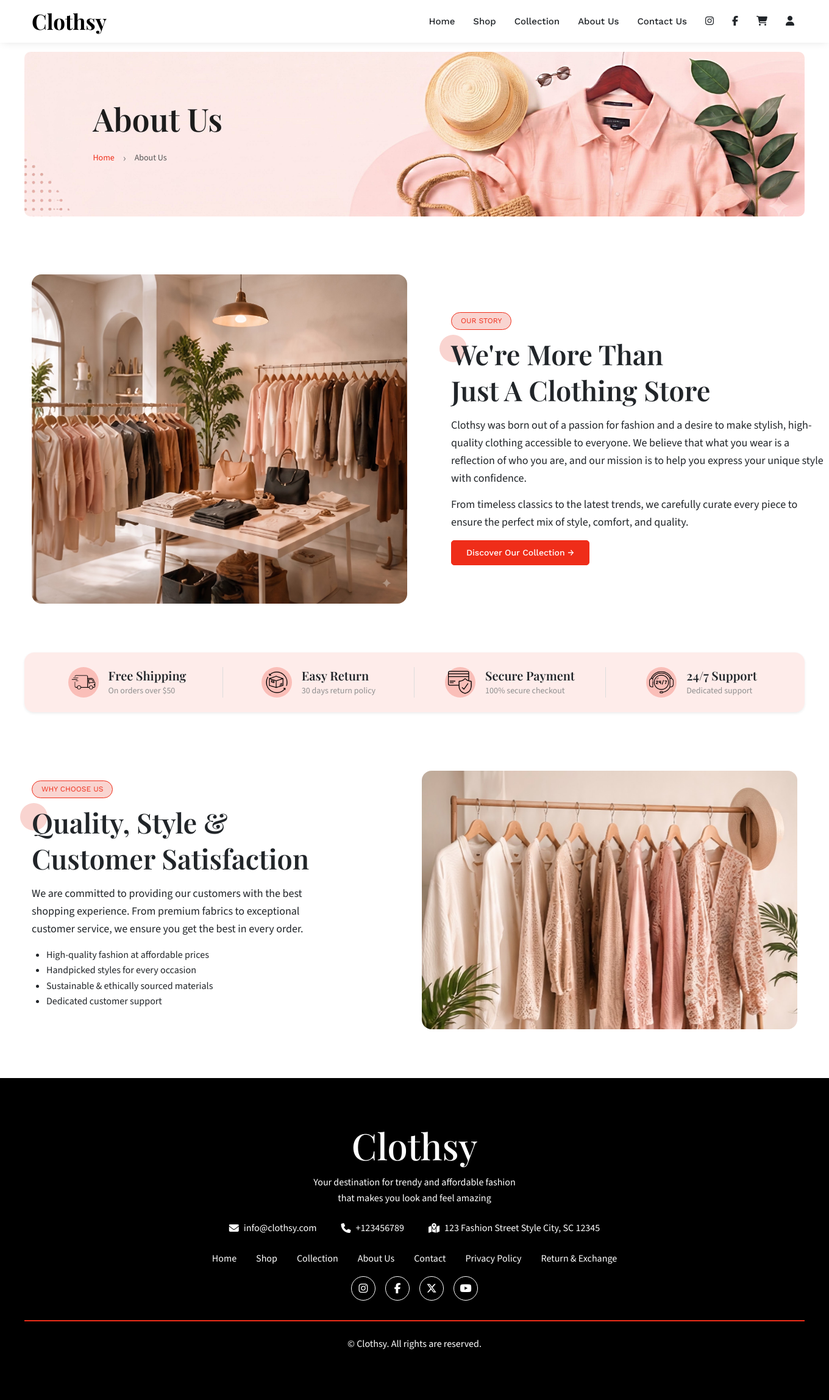
After one commit to kuldeep0932/clothsyE, a PHP site: page /clothsyE/about-us.php in a window 1360 px wide. The commit adds this page. Shown: the whole page at 61% size. Run offline with PHP 8.4, Linux system fonts and the light colour scheme; some libraries are stand-ins or nearby versions; some web fonts are replaced.

Commit message:
added the about us page

```diff
--- /dev/null
+++ b/about-us.php
@@ -0,0 +1,181 @@
+<?php
+$pageTitle = "About Us - Clothsy";
+$pageDescription = "Welcome to the homepage of My Website. Discover amazing content.";
+$pageKeywords = "home, my website, awesome content";
+?>
+<?php include('./templates/header.php'); ?>
+<!-- page header section banner start -->
+<section class="clothsy-shop-banner">
+    <div class="container">
+
+        <div class="clothsy-shop-banner-content">
+
+            <h1>About Us</h1>
+
+            <div class="clothsy-breadcrumb">
+                <a href="/">Home</a>
+                <span class="arrow">›</span>
+                <span class="current">About Us</span>
+            </div>
+
+        </div>
+    </div>
+</section>
+<!-- page header section banner end -->
+
+<!-- our story section start -->
+<section class="story-section section_padding">
+    <div class="container">
+
+        <!-- Left Image -->
+        <div class="row gap-5 align-items-center flex-md-nowrap flex-wrap justify-content-between">
+            <div class="story-image col-md-6">
+                <img src="./assets/images/our_story.jpeg" alt="Clothing store interior" class="img-fluid rounded-4" />
+            </div>
+
+            <!-- Right Content -->
+            <div class="story-content col-md-6 heading_cont text-start">
+
+                <h4 class="story-label sect_top_heading mx-0">Our Story</h4>
+
+                <h2 class="sect_main_heading mx-0">
+                    We're More Than<br />
+                    Just a Clothing Store
+                </h2>
+
+                <p class="sect_main_para">
+                    Clothsy was born out of a passion for fashion and a desire to
+                    make stylish, high-quality clothing accessible to everyone.
+                    We believe that what you wear is a reflection of who you are,
+                    and our mission is to help you express your unique style
+                    with confidence.
+                </p>
+
+                <p class="sect_main_para">
+                    From timeless classics to the latest trends, we carefully
+                    curate every piece to ensure the perfect mix of style,
+                    comfort, and quality.
+                </p>
+
+                <a href="#" class="story-button btn btn_fill btn-lg px-4 me-md-2">
+                    Discover Our Collection
+                    <span>→</span>
+                </a>
+
+            </div>
+
+        </div>
+
+    </div>
+</section>
+<!-- our story section end -->
+<!-- sevices section start -->
+<section class="service_sect pb-3 d-md-block d-none">
+    <div class="container p-4 rounded-4 shadow-sm serv_main_cont mt-0 sect_bg about_page_serve">
+        <div class="row row-gap-4">
+            <div class="col-md-4 col-xl-3">
+                <div class="card border-0 serv_card bg-transparent">
+                    <div class="card-body p-0">
+                        <div class="service_content_card d-flex align-items-center justify-content-center gap-3">
+                            <div class="service_icon">
+                                <img src="./assets/images/free_ship.png" alt="service icon" width="40px" height="40px">
+                            </div>
+                            <div class="service_content">
+                                <h3 class="mb-0">Free Shipping</h3>
+                                <p class="mb-0">On orders over $50</p>
+                            </div>
+                        </div>
+                    </div>
+                </div>
+            </div>
+            <div class="col-md-4 col-xl-3">
+                <div class="card border-0 serv_card bg-transparent">
+                    <div class="card-body p-0">
+                        <div class="service_content_card d-flex align-items-center justify-content-center gap-3">
+                            <div class="service_icon">
+                                <img src="./assets/images/easy_return.png" alt="service icon" width="40px"
+                                    height="40px">
+                            </div>
+                            <div class="service_content">
+                                <h3 class="mb-0">Easy Return</h3>
+                                <p class="mb-0">30 days return policy</p>
+                            </div>
+                        </div>
+                    </div>
+                </div>
+            </div>
+            <div class="col-md-4 col-xl-3">
+                <div class="card border-0 serv_card bg-transparent">
+                    <div class="card-body p-0">
+                        <div class="service_content_card d-flex align-items-center justify-content-center gap-3">
+                            <div class="service_icon">
+                                <img src="./assets/images/secure-payment.png" alt="service icon" width="40px"
+                                    height="40px">
+                            </div>
+                            <div class="service_content">
+                                <h3 class="mb-0">Secure Payment</h3>
+                                <p class="mb-0">100% secure checkout</p>
+                            </div>
+                        </div>
+                    </div>
+                </div>
+            </div>
+            <div class="col-md-4 col-xl-3">
+                <div class="card border-0 serv_card bg-transparent">
+                    <div class="card-body p-0">
+                        <div class="service_content_card d-flex align-items-center justify-content-center gap-3">
+                            <div class="service_icon">
+                                <img src="./assets/images/support.png" alt="service icon" width="40px" height="40px">
+                            </div>
+                            <div class="service_content">
+                                <h3 class="mb-0">24/7 Support</h3>
+                                <p class="mb-0">Dedicated support</p>
+                            </div>
+                        </div>
+                    </div>
+                </div>
+            </div>
+        </div>
+    </div>
+</section>
+<!-- sevices section end -->
+
+<!-- why choose us section start -->
+<section class="why_choose-section section_padding">
+    <div class="container">
+
+        <div class="row gap-5 align-items-center flex-md-nowrap flex-wrap justify-content-between">
+            <!-- Left Image -->
+            <div class="why_choose-content col-md-5 heading_cont text-start">
+
+                <h4 class="story-label sect_top_heading mx-0">WHY CHOOSE US</h4>
+
+                <h2 class="sect_main_heading mx-0">
+                    Quality, Style &</br />
+                    Customer Satisfaction
+                </h2>
+
+                <p class="sect_main_para">
+                    We are committed to providing our customers with the best shopping experience. From premium fabrics
+                    to exceptional customer service, we ensure you get the best in every order.
+                </p>
+                <ul class="ps-4">
+                    <li>High-quality fashion at affordable prices</li>
+                    <li>Handpicked styles for every occasion</li>
+                    <li>Sustainable &amp; ethically sourced materials</li>
+                    <li>Dedicated customer support</li>
+                </ul>
+
+            </div>
+
+            <!-- Right Content -->
+            <div class="why_choose-image col-md-6">
+                <img src="./assets/images/why_choose_about.jpeg" alt="Clothing store interior" class="img-fluid rounded-4" />
+            </div>
+        </div>
+
+    </div>
+</section>
+<!-- why choose us section end -->
+
+<?php include('./templates/footer.php'); ?>
--- a/assets/css/style.css
+++ b/assets/css/style.css
@@ -48,7 +48,7 @@ body::-webkit-scrollbar-thumb {
 .sect_bg {
   position: relative;
   overflow: hidden;
-  background-color: #ef2d1917;
+  background-color: #ef2d1917 !important;
   z-index: 0;
 }
 
@@ -1217,7 +1217,11 @@ input[type="checkbox"] {
 
 /* collection page css end *
 
-
+/* about us page css start */
+.about_page_serve.sect_bg{
+  background-color: #ef2d1917 !important;
+}
+/* about us page css end */
 
 
 /* media quiries */
--- a/collection.php
+++ b/collection.php
@@ -1,3 +1,8 @@
+<?php
+  $pageTitle = "Collection - Clothsy";
+  $pageDescription = "Welcome to the homepage of My Website. Discover amazing content.";
+  $pageKeywords = "home, my website, awesome content";
+  ?>
 <?php include('./templates/header.php'); ?>
 
 <!-- page header section banner start -->
--- a/index.php
+++ b/index.php
@@ -1,3 +1,8 @@
+<?php
+  $pageTitle = "Home - Clothsy";
+  $pageDescription = "Welcome to the homepage of My Website. Discover amazing content.";
+  $pageKeywords = "home, my website, awesome content";
+  ?>
 <?php include('./templates/header.php'); ?>
 
   <!-- banner section start -->
--- a/shop.php
+++ b/shop.php
@@ -1,3 +1,8 @@
+<?php
+  $pageTitle = "Shop - Clothsy";
+  $pageDescription = "Welcome to the homepage of My Website. Discover amazing content.";
+  $pageKeywords = "home, my website, awesome content";
+  ?>
 <?php include('./templates/header.php'); ?>
 
 <!-- page header section banner start -->
--- a/templates/footer.php
+++ b/templates/footer.php
@@ -34,9 +34,9 @@
             <!-- footer navigation links start -->
             <ul
               class="footer_navig list-unstyled d-flex align-items-center gap-md-3 gap-3 flex-wrap justify-content-center mb-3">
-              <li><a href="#" class="text-white p-2">Home</a></li>
-              <li><a href="#" class="text-white p-2">Shop</a></li>
-              <li><a href="#" class="text-white p-2">Collection</a></li>
+              <li><a href="./index.php" class="text-white p-2">Home</a></li>
+              <li><a href="./shop.php" class="text-white p-2">Shop</a></li>
+              <li><a href="./collection.php" class="text-white p-2">Collection</a></li>
               <li><a href="#" class="text-white p-2">About Us</a></li>
               <li><a href="#" class="text-white p-2">Contact</a></li>
               <li><a href="#" class="text-white p-2">Privacy Policy</a></li>
@@ -69,9 +69,7 @@
 
 
 
-<!-- =========================
-     SINGLE PRODUCT QUICK VIEW
-========================= -->
+<!-- ========================= SINGLE PRODUCT QUICK VIEW ======================== -->
 
 <div class="modal fade" id="productQuickView" tabindex="-1" aria-labelledby="productQuickViewLabel" aria-hidden="true">
   <div class="modal-dialog modal-xl modal-dialog-centered">
@@ -88,21 +86,18 @@
         <div class="row ">
 
 
-          <!-- =========================
-                         PRODUCT IMAGES
-                    ========================== -->
+          <!-- ========================= PRODUCT IMAGES ========================== -->
 
           <div class="col-lg-6">
 
-                <img src="http://localhost/clothsyE/assets/images/category3.jpg" class="img-fluid rounded h-100 object-fit-cover" alt="Product Name">
+            <img src="http://localhost/clothsyE/assets/images/category3.jpg"
+              class="img-fluid rounded h-100 object-fit-cover" alt="Product Name">
 
 
           </div>
 
 
-          <!-- =========================
-                         PRODUCT DETAILS
-                    ========================== -->
+          <!-- ========================= PRODUCT DETAILS ========================== -->
 
           <div class="col-lg-6">
 
@@ -162,9 +157,7 @@
             </p>
 
 
-            <!-- =========================
-                             SIZE
-                        ========================== -->
+            <!-- ========================= SIZE ========================== -->
 
             <div class="mb-4">
 
@@ -208,9 +201,7 @@
             </div>
 
 
-            <!-- =========================
-                             QUANTITY
-                        ========================== -->
+            <!-- ========================= QUANTITY ========================== -->
 
             <div class="mb-4">
 
@@ -235,12 +226,12 @@
             </div>
 
 
-            <!-- =========================
-                             ACTION BUTTONS
-                        ========================== -->
+            <!-- ========================= ACTION BUTTONS ========================== -->
             <div class="d-flex align-items-center gap-3">
-              <a href="#" class="btn btn_fill w-100" tabindex="0"><i class="fa-solid fa-cart-shopping me-2"></i>Add To Cart</a>
-              <a href="#" class="btn btn_outline w-100" tabindex="0"><i class="fa-solid fa-bag-shopping me-2"></i> Buy Now</a>
+              <a href="#" class="btn btn_fill w-100" tabindex="0"><i class="fa-solid fa-cart-shopping me-2"></i>Add To
+                Cart</a>
+              <a href="#" class="btn btn_outline w-100" tabindex="0"><i class="fa-solid fa-bag-shopping me-2"></i> Buy
+                Now</a>
             </div>
 
           </div>
--- a/templates/header.php
+++ b/templates/header.php
@@ -1,7 +1,4 @@
 <?php
-  $pageTitle = "Home - Clothsy";
-  $pageDescription = "Welcome to the homepage of My Website. Discover amazing content.";
-  $pageKeywords = "home, my website, awesome content";
   session_start();
 $isLoggedIn = isset($_SESSION['logged_in']) && $_SESSION['logged_in'] === true;
 ?>
@@ -47,8 +44,8 @@ $isLoggedIn = isset($_SESSION['logged_in']) && $_SESSION['logged_in'] === true;
           <ul class="navigation_links list-unstyled">
             <li><a href="./index.php">Home</a></li>
             <li><a href="./shop.php">Shop</a></li>
-            <li><a href="#">Collection</a></li>
-            <li><a href="#">About Us</a></li>
+            <li><a href="./collection.php">Collection</a></li>
+            <li><a href="./about-us.php">About Us</a></li>
             <li><a href="#">Contact Us</a></li>
           </ul>
           <ul class="icon_lists list-unstyled">
```
Also changed, not shown: dashboard/components/main.js (+6 -6 lines), dashboard/customers.php (+19 -17 lines), test.html (added, +58 -0 lines), assets/images/our_story.jpeg (added), assets/images/why_choose_about.jpeg (added).
